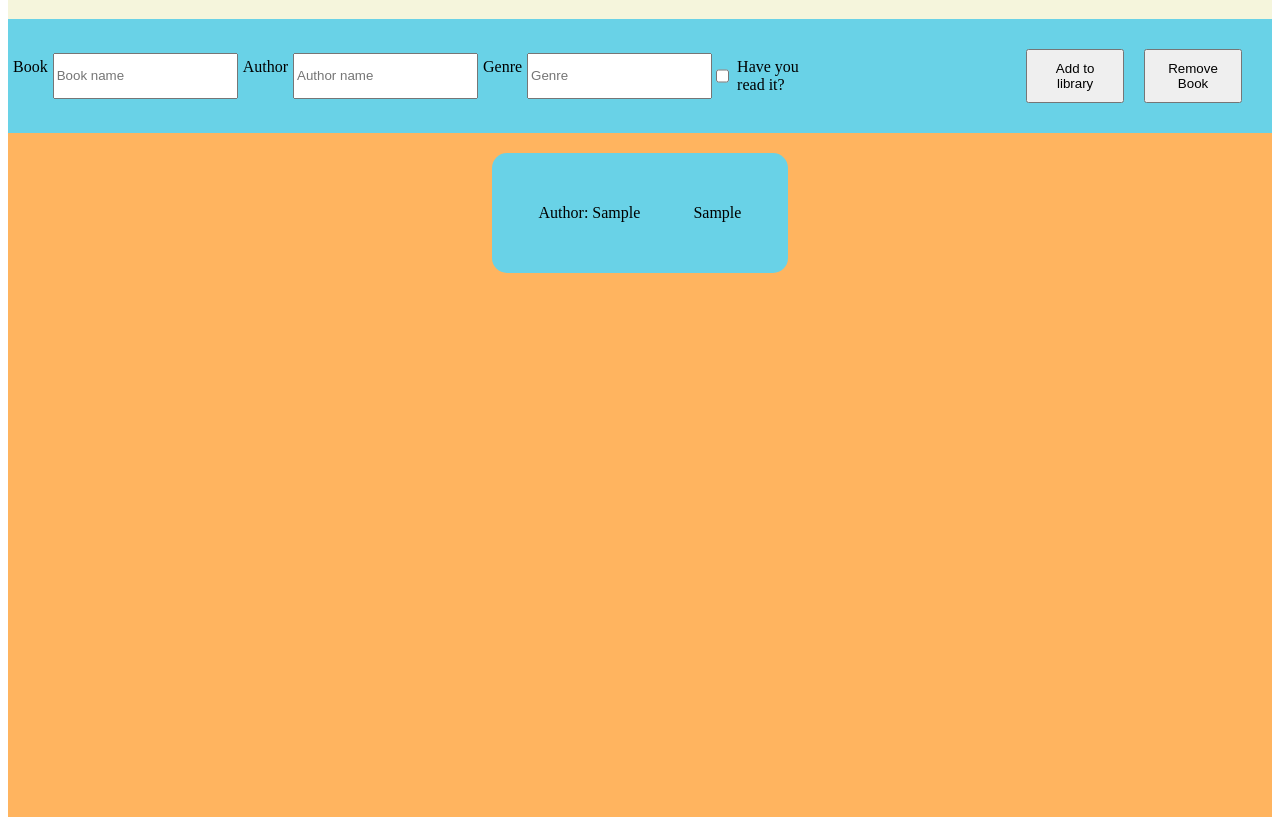
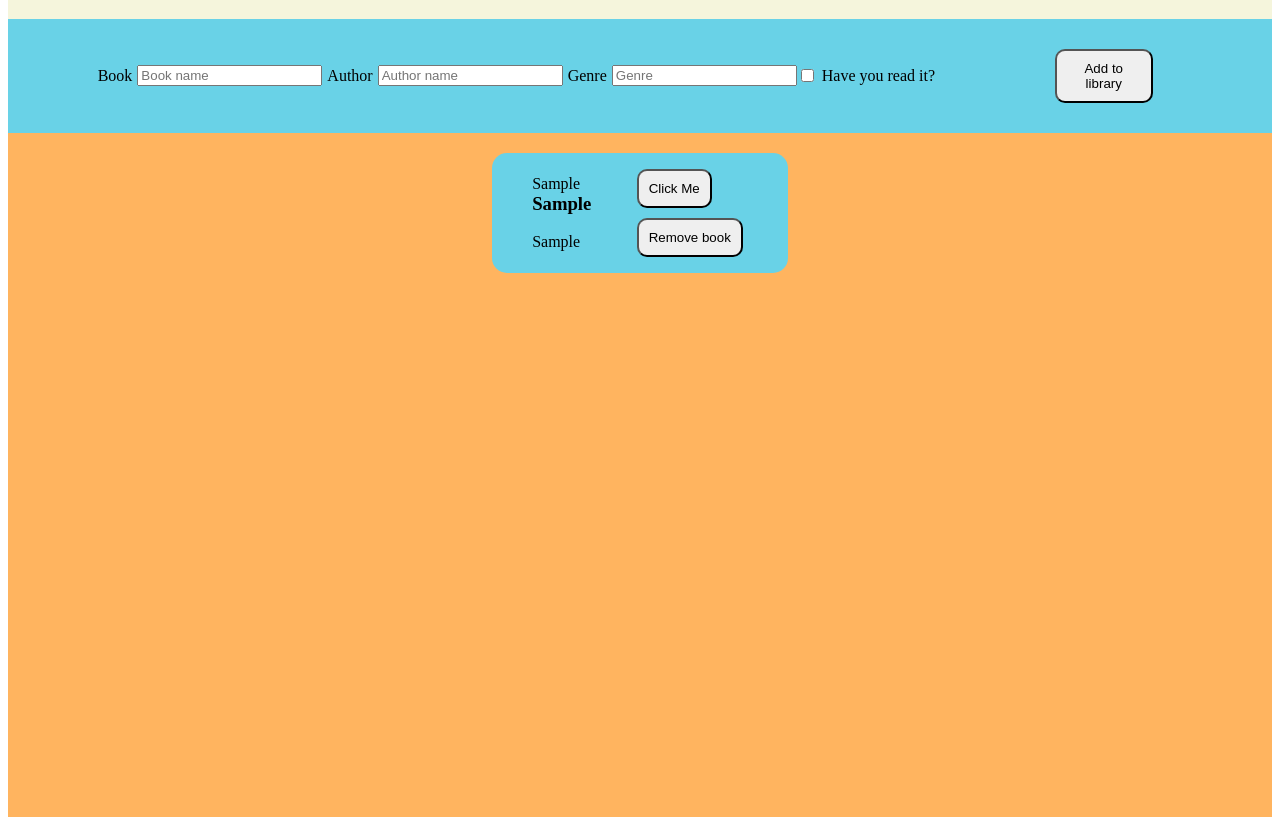
Before and after one commit to impronen/odin-library, a plain HTML site: page index.html in a window 1280 px wide. Both pictures are taken after typing "Sample", "Sample", "Sample" into the empty fields and a click on the button "Add to library". Shown: the part 69-886 px from the top of the page. Drawn offline with Linux system fonts and the light colour scheme.

Commit message:
createBookCard () adds buttons to card
cards now have buttons (no functions connected yet)
unique ID is added as ID in DOM for card
Remove book button from menu commented out (not needed)
Menu css streamlined

```diff
--- a/index.html
+++ b/index.html
@@ -30,8 +30,8 @@
         </form>
         <!-- Buttons -->
         <div class="menu">
-       <button class="menu-button" id="new-book">Add to library</button>
-       <button class="menu-button" id="remove-book">Remove Book</button>
+       <button class="menu-button" id="new-book-button">Add to library</button>
+       <!-- <button class="menu-button" id="remove-book">Remove Book</button> -->
     </div>
     </div>
 
--- a/script.js
+++ b/script.js
@@ -8,23 +8,23 @@ let newGenre = document.querySelector("#Genre");
 let newhaveRead = false;
 let newUuID = crypto.randomUUID();
 
-const addBookBtn = document.querySelector("#new-book");
+const addBookBtn = document.querySelector("#new-book-button");
 const readCB = document.querySelector("#haveRead");
 
 //Switches the value of whether book has been read
 readCB.addEventListener('click', event => {
-    newhaveRead = true
+    newhaveRead = !newhaveRead;
 })
 
 
 //Constructor function
 
-function book(author, name, genre, read, uuid) {
+function book(uuid, author, name, genre, read) {
+    this.uuid = uuid
     this.author = author
     this.name = name
     this.genre = genre
     this.read = read
-    this.uuid = uuid
 }
 
 //Add book from form to the array
@@ -33,7 +33,7 @@ addBookBtn.addEventListener('click', (event) => {
     console.log(`New author is ${newAuthor.value}`)
     console.log(`The genre is ${newGenre.value}`);
     console.log(newhaveRead)
-   let newBook = new book (`${newAuthor.value}`, `${newBookName.value}`, `${newGenre.value}`, `${newhaveRead}`, `${newUuID}`);
+   let newBook = new book (`${newUuID}`, `${newAuthor.value}`, `${newBookName.value}`, `${newGenre.value}`, `${newhaveRead}`);
    addBookToLibrary(newBook)
    createBookCard ()
    inputClear()
@@ -67,23 +67,46 @@ function createBookCard () {
     const bookTable = document.querySelector('.book-cards')
     const newCard = document.createElement('div');
     newCard.classList.add('book-card');
-    /* newCard.textContent = "Just some text"; */
+    newCard.setAttribute("id", `${newUuID}`); // unique id to connect to array
     bookTable.appendChild(newCard);
 
     const cardLeft = document.createElement('div');
     cardLeft.classList.add('book-card-left');
-    cardLeft.textContent = `Author: ${newAuthor.value}`;
     newCard.appendChild(cardLeft);
+
+    const cardAuthor = document.createElement('div');
+    cardAuthor.innerHTML = newAuthor.value;
+    cardAuthor.classList.add('authorname')
+    cardLeft.appendChild(cardAuthor);
+
+    const cardName = document.createElement('h3');
+    cardName.innerHTML = newBookName.value;
+    cardName.classList.add('bookname')
+    cardLeft.appendChild(cardName);
+
+    const cardGenre = document.createElement('div');
+    cardGenre.innerHTML = newGenre.value;
+    cardGenre.classList.add('genre');
+    cardLeft.appendChild(cardGenre);
+
 
     const cardRight = document.createElement('div');
     cardRight.classList.add('book-card-right');
-    cardRight.textContent = `${newBookName.value}`;
     newCard.appendChild(cardRight);
+
+    const btnHaveread = document.createElement('BUTTON');
+    btnHaveread.classList.add('btnHaveread');
+    btnHaveread.innerHTML = "Click Me";
+    cardRight.appendChild(btnHaveread);
+
+    const btnRemoveBook= document.createElement('BUTTON');
+    btnRemoveBook.classList.add('btnRemove');
+    btnRemoveBook.innerHTML = "Remove book";
+    cardRight.appendChild(btnRemoveBook);
 
 }
 
-
-
+/* `${newUuID}`, `${newAuthor.value}`, `${newBookName.value}`, `${newGenre.value}`, `${newhaveRead}` */
 
 //Library looper
 
--- a/style.css
+++ b/style.css
@@ -6,6 +6,10 @@ body {
 
 label {
   padding: 5px;
+}
+
+h3 {
+  margin-top: 0px;
 }
 
 .heading {
@@ -32,17 +36,18 @@ label {
   .menubar {
     display: flex;
     flex-direction: row;
-    justify-content: center;
-    align-items: center;
+    justify-content: space-evenly;
+    align-content: center;
     grid-row: 1 / 1;
     grid-column: 1 / 3;
     background-color: #69D2E7;
-    gap: 15%;
   }
 
   .newbook {
     display: flex;
     flex-direction: row;
+    align-items: center;
+
   }
 
   .menu {
@@ -53,6 +58,7 @@ label {
   }
 
   .menu-button {
+    border-radius: 10px;
     margin: 10px;
     padding: 10px;
     width: 80%;
@@ -81,6 +87,26 @@ label {
   }
 
   .book-card-left, .book-card-right {
+    display: flex;
+    flex-direction: column;
+  }
+
+  .book-card-right {
+
+  }
+
+  .btnHaveread, .btnRemove {
+    border-radius: 10px;
+    padding: 10px;
+    margin: 5px;
+    width: max-content;
+  }
+
+  .btnHaveread {
+
+  }
+
+  .btnRemove {
 
   }
 
```
